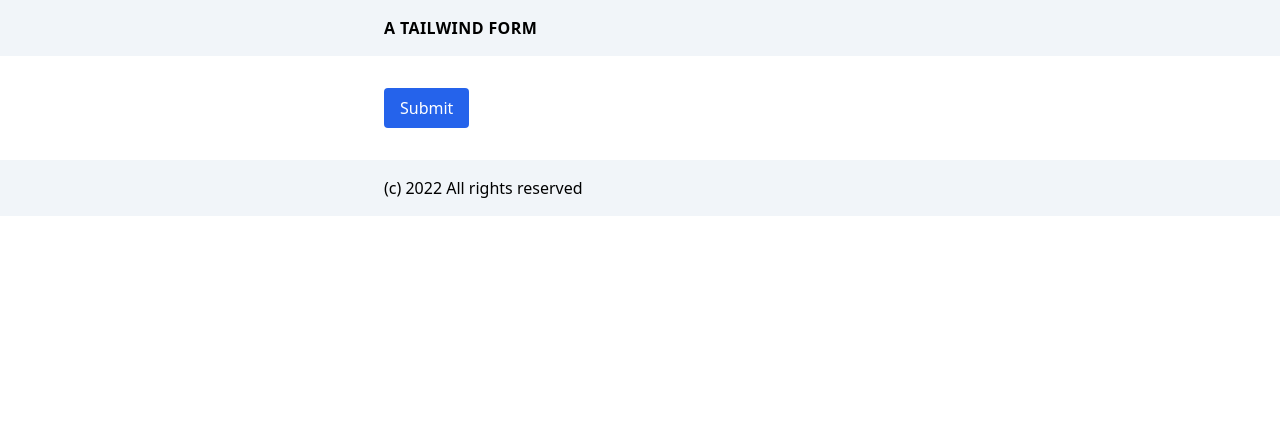
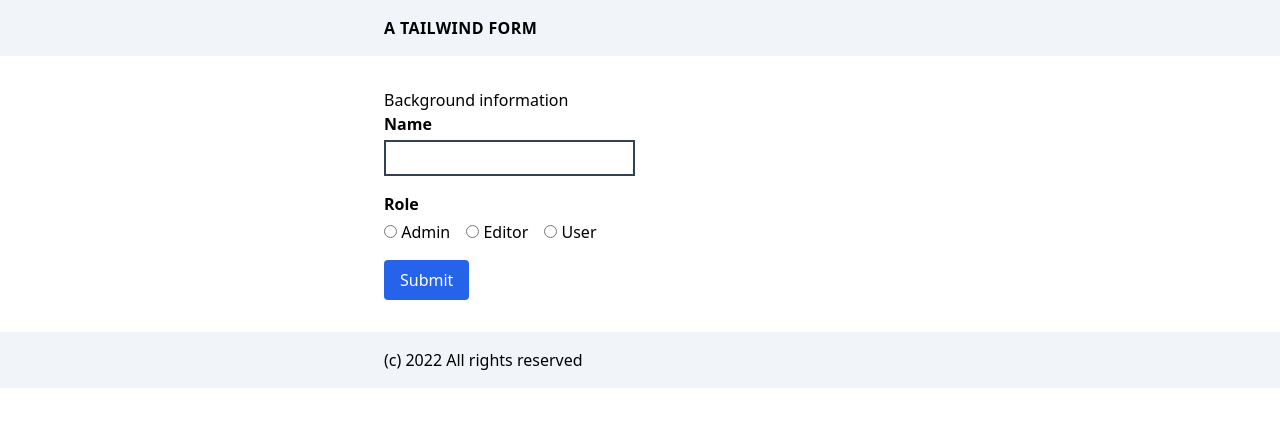
Before and after one commit to oliverroick/tailwind-test, a React (Create React App) app: page / in a window 1280 px wide. Shown: the top 426 px of the page. Built offline with nearby package versions, Linux system fonts and the light colour scheme.

Commit message:
Add initial form components

```diff
--- a/src/App.js
+++ b/src/App.js
@@ -4,6 +4,13 @@ import Footer from './layout/Footer';
 import Header from './layout/Header';
 import Page from './layout/Page';
 import Content from './layout/Content';
+import {
+  FormGroup,
+  Label,
+  Legend,
+  InputText,
+  InputRadio
+} from './components/Form';
 
 function App() {
   return (
@@ -12,7 +19,27 @@ function App() {
         <h1>A tailwind form</h1>
       </Header>
       <Content>
-        <Button variation="primary">Submit</Button>
+        <form>
+          <h2>Background information</h2>
+          <FormGroup>
+            <Label for="name">Name</Label>
+            <InputText name="name" />
+          </FormGroup>
+          <FormGroup>
+            <fieldset className="radio">
+              <Legend>Role</Legend>
+              <InputRadio
+                name="role"
+                options={[
+                  {name: 'admin', label: 'Admin'},
+                  {name: 'editor', label: 'Editor'},
+                  {name: 'user', label: 'User'}
+                ]}
+              />
+            </fieldset>
+          </FormGroup>
+          <Button variation="primary">Submit</Button>
+        </form>
       </Content>
       <Footer>
         <p>(c) 2022 All rights reserved</p>
--- /dev/null
+++ b/src/components/Form/Group.js
@@ -0,0 +1,7 @@
+export default function FormGroup ({ children }) {
+  return (
+    <div className="form-group">
+      {children}
+    </div>
+  );
+}
--- /dev/null
+++ b/src/components/Form/Label.js
@@ -0,0 +1,15 @@
+export function Label({ forId, children }) {
+  return (
+    <label for={forId} className="label">
+      {children}
+    </label>
+  );
+}
+
+export function Legend({ children }) {
+  return (
+    <legend className="legend">
+      {children}
+    </legend>
+  );
+}
--- /dev/null
+++ b/src/components/Form/form.css
@@ -0,0 +1,3 @@
+@import "./group.css";
+@import "./label.css";
+@import "./input.css";
--- /dev/null
+++ b/src/components/Form/group.css
@@ -0,0 +1,3 @@
+.form-group {
+  @apply mb-4;
+}
--- /dev/null
+++ b/src/components/Form/index.js
@@ -0,0 +1,6 @@
+import FormGroup from "./Group";
+import InputText from "./input-text";
+import InputRadio from "./input-radio";
+import { Label, Legend } from "./Label";
+
+export { FormGroup, InputText, InputRadio, Label, Legend };
--- /dev/null
+++ b/src/components/Form/input-radio.js
@@ -0,0 +1,11 @@
+import { Label } from "./Label"
+
+export default function InputRadio({ name, options }) {
+  return (
+    <>
+      {options.map(({ value, label }) => (
+        <Label><input type="radio" name={name} value={value} className="radio" /> {label}</Label>
+      ))}
+    </>
+  )
+}
--- /dev/null
+++ b/src/components/Form/input-text.js
@@ -0,0 +1,3 @@
+export default function InputText({ name }) {
+  return <input type="text" name={name} className="input" />
+}
--- /dev/null
+++ b/src/components/Form/input.css
@@ -0,0 +1,7 @@
+.input {
+  @apply border-2 px-2 py-1 border-slate-700 focus:outline-none focus:ring-yellow-500 focus:ring-2;
+}
+
+.radio {
+  @apply focus:outline-none focus:ring-yellow-500 focus:ring-2 border-slate-700;
+}
--- /dev/null
+++ b/src/components/Form/label.css
@@ -0,0 +1,8 @@
+.label, .legend {
+  @apply font-bold mb-1 block;
+}
+
+fieldset.radio .label,
+fieldset.checkbox .label {
+  @apply mr-4 font-normal mb-0 inline;
+}
--- a/src/index.css
+++ b/src/index.css
@@ -3,6 +3,7 @@
 @import "tailwindcss/utilities";
 
 @import "components/Button/button.css";
+@import "components/Form/form.css";
 @import "layout/Header/header.css";
 @import "layout/Page/page.css";
 @import "layout/Footer/footer.css";
```
